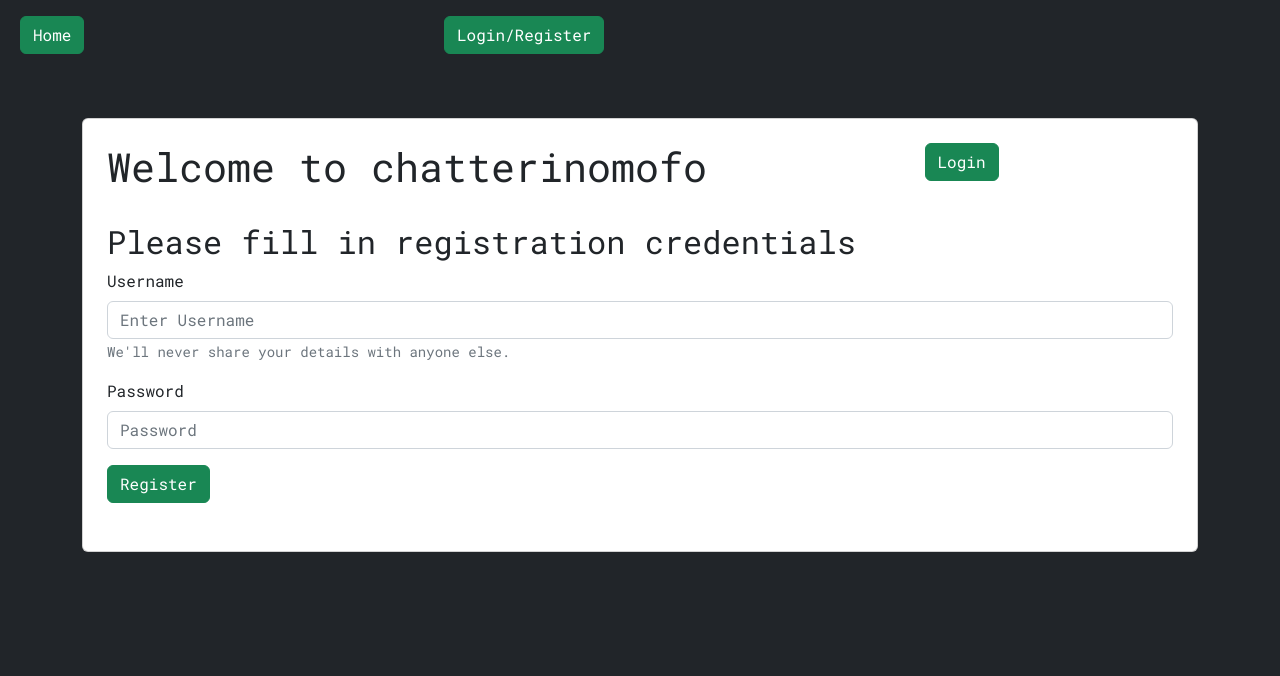
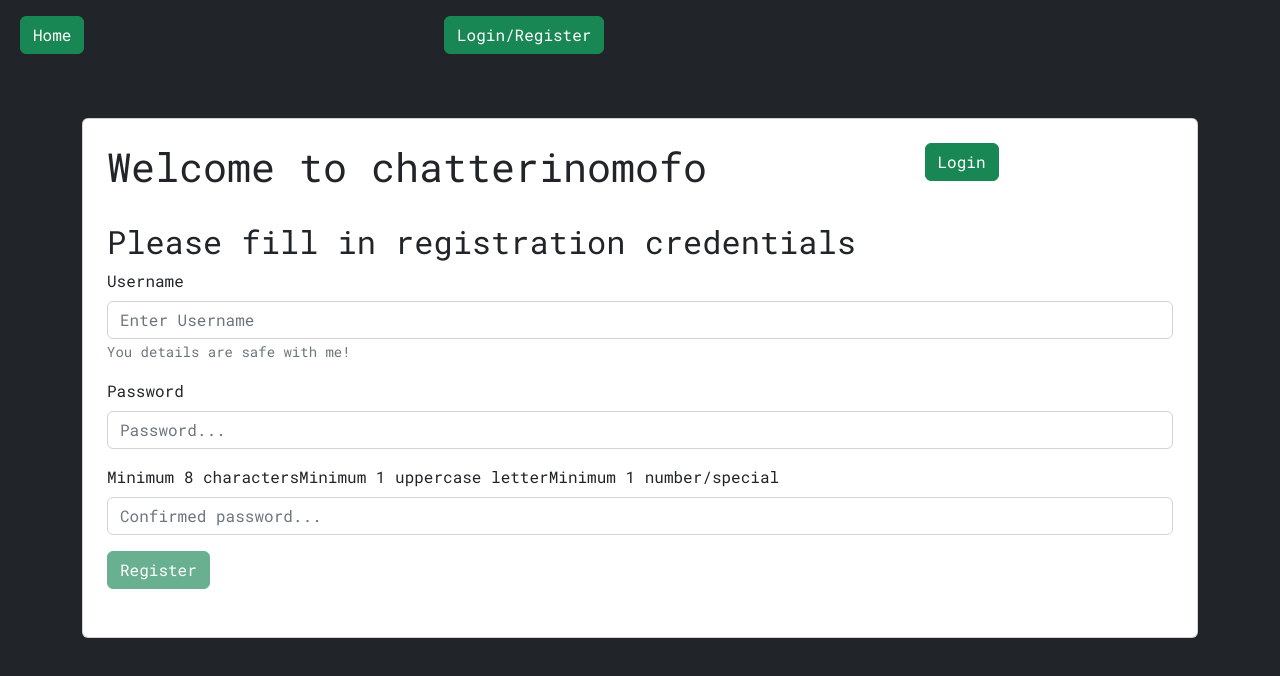
Before and after one commit to antebantez/chat-app-js, a React (Vite) app in the folder chat-frontend/: page /login in a window 1280 px wide. Both pictures are taken after a click on the button "Register". Shown: the top 676 px of the page. Built offline with nearby package versions, Linux system fonts and the light colour scheme; no server answers.

Commit message:
Save and get messages to and from database and password validation

```diff
--- a/chat-frontend/index.html
+++ b/chat-frontend/index.html
@@ -2,7 +2,6 @@
 <html lang="en">
   <head>
     <meta charset="UTF-8" />
-    <link rel="icon" type="image/svg+xml" href="/vite.svg" />
     <meta name="viewport" content="width=device-width, initial-scale=1.0" />
     <link rel="stylesheet" href="https://cdn.jsdelivr.net/npm/bootstrap@5.2.2/dist/css/bootstrap.min.css"
       integrity="sha384-Zenh87qX5JnK2Jl0vWa8Ck2rdkQ2Bzep5IDxbcnCeuOxjzrPF/et3URy9Bv1WTRi" crossorigin="anonymous" />
--- a/chat-frontend/scss/main.scss
+++ b/chat-frontend/scss/main.scss
@@ -9,7 +9,7 @@ body{
 .messageOther {
   display: block;
   margin-right: auto;
-  background: rgb(179, 179, 179) !important;
+  background: rgb(218, 216, 216) !important;
   padding: 15px;
   border-radius: 15px;
   max-width: fit-content;
@@ -18,7 +18,7 @@ body{
 .messageMine {
   display: block;
   margin-left: auto;
-  background: rgb(184, 124, 253) !important;
+  background: rgb(135, 231, 71) !important;
   padding: 15px;
   border-radius: 15px;
   max-width: fit-content;
--- a/chat-frontend/src/components/ChatWindow.jsx
+++ b/chat-frontend/src/components/ChatWindow.jsx
@@ -61,34 +61,40 @@ const ChatWindow = ({ chatData, userData, setSelectedChatCallback }) => {
       setMessage("")
     })
   }
-
-  useEffect(() => {
-    startSSE()
-    //}, [messages]);
-  }, [])
-
   useEffect(() => {
     let scroll_to_bottom = document.querySelector(".chatDiv")
     scroll_to_bottom.scrollTop = scroll_to_bottom.scrollHeight
   }, [messages])
 
+
+
   const getChatMessages = async (chatId) => {
     //console.log(chatId);
-    /* const getChatMessagesResponse = await fetch(
-      `/api/chat/message/${chatId}`
-    );
-    const chatMessagesJson = await getChatMessagesResponse.result.json();
-    setSelectedChatMessages(chatMessagesJson); */
+    await axios.get(`/api/chat/messages/${chatId}`).then((res) => {
+      setMessages(res.data.result)
+      console.log("All messages",res.data.result)
+    })
+    .catch((err) => {
+      console.log(err)
+    })
   }
+
+
+  useEffect(() => {
+    startSSE()
+    getChatMessages(chatData.chat_id)
+    //}, [messages]);
+  }, [])
 
   const submitMessageForm = async (event) => {
 
     event.preventDefault()
     //await postData('api/chat/message', { content: message, fromId: userData.id });
+    console.log(userData)
     axios
       .post("api/chat/message", {
         chatId: chatData.chat_id,
-        content: message,
+        content: userData.userRole == 'admin' ? message + ` //ADMIN` : message,
         from: userData.username,
         fromId: userData.id,
       })
--- a/chat-frontend/src/components/RegisterForm.jsx
+++ b/chat-frontend/src/components/RegisterForm.jsx
@@ -6,16 +6,46 @@ import axios from "axios"
 const RegisterForm = () => {
   const [username, setUsername] = useState("")
   const [password, setPassword] = useState("")
+  const [confirmedPassword, setConfirmedPassword] = useState('')
+  const [validPassword, setValidPassword] = useState(false)
+  const [validConfirmedPassword, setValidConfirmedPassword] = useState(false)
 
   const usernameChangeHandler = (event) => {
     setUsername(event.target.value)
   }
 
-  const passwordChangeHandler = (event) => {
-    setPassword(event.target.value)
+
+  const validatePassword = (e) => {
+    const regex = /^(?=.*[\d!#$%&? "])(?=.*[A-Z])[a-zA-Z0-9!#$%&?]{8,}/
+    console.log(e.target.value)
+    console.log(regex.test(e.target.value))
+    if (e.target?.value && e.target.value.match(regex)) {
+
+      setValidPassword(true)
+      setPassword(e.target.value)
+    } else {
+      setValidPassword(false)
+      setPassword(e.target.value)
+    }
   }
 
+  const confirmedPasswordHandler = (event) => {
+    setConfirmedPassword(event.target.value)
+
+  }
+
+  useEffect(() => {
+    const passCheck = () => {
+
+      setValidConfirmedPassword(password === confirmedPassword)
+    }
+    passCheck()
+  },[password, confirmedPassword])
+
+
+
   const submitHandler = (event) => {
+
     event.preventDefault()
 
     axios
@@ -47,21 +77,52 @@ const RegisterForm = () => {
               required
             />
             <Form.Text className="text-muted">
-              We'll never share your details with anyone else.
+              You details are safe with me!
             </Form.Text>
           </Form.Group>
 
           <Form.Group className="mb-3" controlId="formBasicPassword">
             <Form.Label>Password</Form.Label>
             <Form.Control
+              className={
+                validPassword || password === ""
+                  ? ""
+                  : "border border-warning border-4"
+              }
               type="password"
-              placeholder="Password"
+              placeholder="Password..."
               value={password}
-              onChange={passwordChangeHandler}
+              onChange={validatePassword}
               required
             />
           </Form.Group>
-          <Button variant="success" type="submit">
+          <Form.Group className="mb-3" controlId="formBasicPassword">
+            { !validPassword &&
+              <>
+                <Form.Label>Minimum 8 characters</Form.Label>
+                <Form.Label>Minimum 1 uppercase letter</Form.Label>
+                <Form.Label>Minimum 1 number/special</Form.Label>
+              </>
+            }
+
+            <Form.Control
+              className={
+                password === confirmedPassword || password === ""
+                  ? ""
+                  : "border border-warning border-4"
+              }
+              type="password"
+              placeholder="Confirmed password..."
+              value={confirmedPassword}
+              onChange={confirmedPasswordHandler}
+              required
+            />
+          </Form.Group>
+          <Button
+            disabled={validPassword && validConfirmedPassword ? false : true}
+            variant="success"
+            type="submit"
+          >
             Register
           </Button>
         </Form>
--- a/chat-frontend/src/pages/ChatPage.jsx
+++ b/chat-frontend/src/pages/ChatPage.jsx
@@ -88,7 +88,7 @@ const ChatPage = ({ userData, setUserCallback }) => {
                 chats.length > 0 &&
                 !newChat &&
                 chats.map((chat, id) => (
-                  <Card key={id} className="m-3 p-1 bg-dark">
+                  <Card  key={id} className="m-3 p-1 bg-dark">
                     <Button
                       disabled={chat.banned ? true : false}
                       className="p-1 bg-dark text-white"
```
Also changed, not shown: 1 other file (tests, documents, lock files or other folders).
